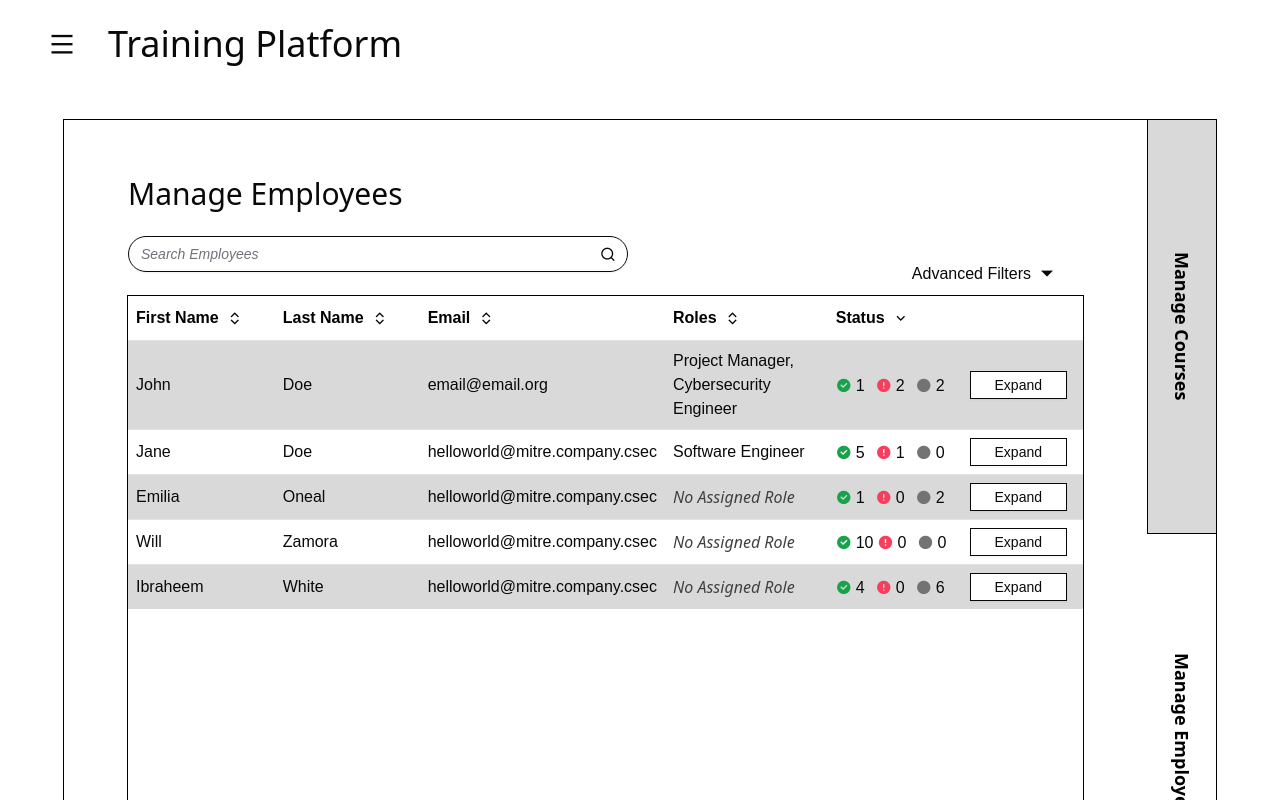
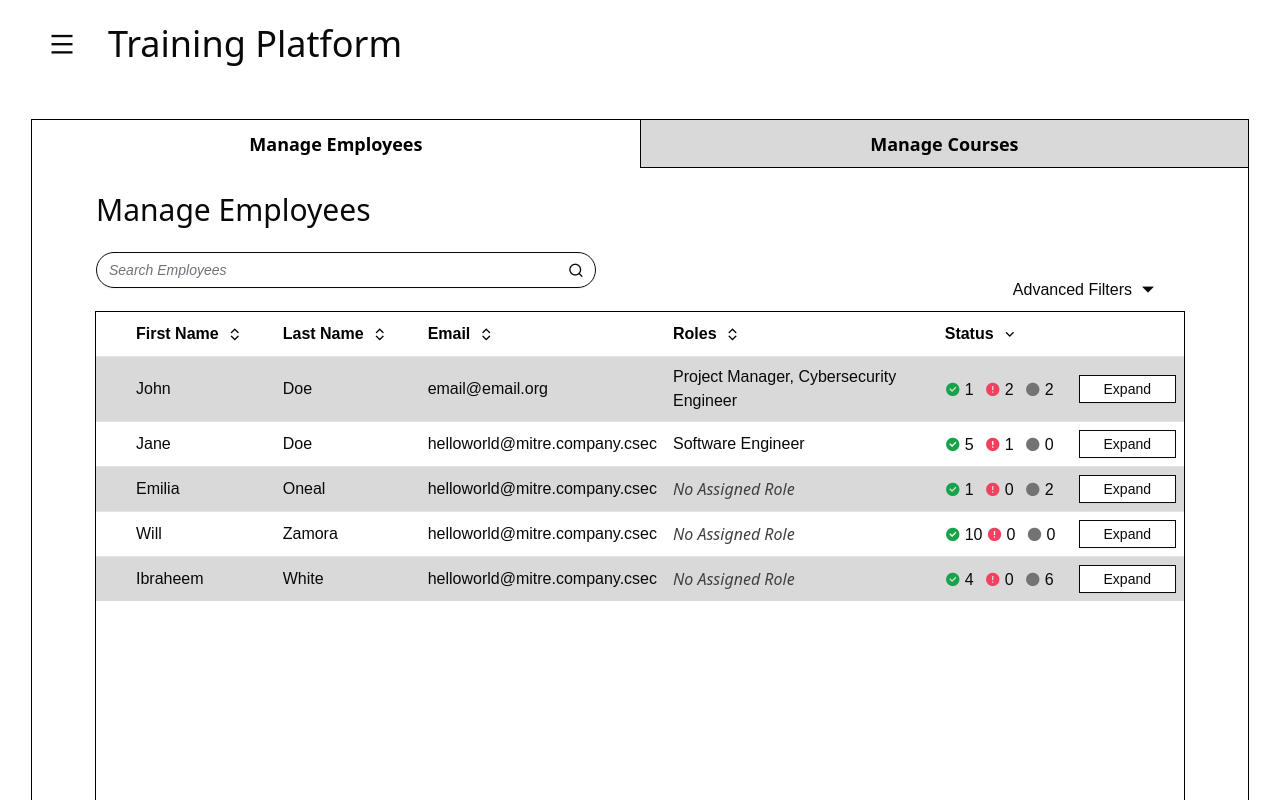
Before and after one commit to MITRE-ADC/training-platform, a Next.js app: page /admin/dashboard in a window 1280 px wide. Shown: the top 800 px of the page. Built offline with nearby package versions, Linux system fonts and the light colour scheme.

Commit message:
tabs are now horizontal

```diff
--- a/src/app/admin/dashboard/employeeList.tsx
+++ b/src/app/admin/dashboard/employeeList.tsx
@@ -12,6 +12,10 @@ import {
 import { Text } from "@/components/ui/custom/text";
 
 const columns: ColumnDef<employeeOverview>[] = [
+  {
+    id: "buffer",
+    cell: () => <div className="w-4"></div>,
+  },
   {
     accessorKey: "firstName",
     header: ({ column }) => (
@@ -59,12 +63,7 @@ const columns: ColumnDef<employeeOverview>[] = [
     id: "expand",
     cell: ({ row }) => {
       const data = getEmployeeData(row.getValue("email"));
-      if (data)
-        return (
-          <div className="flex w-full justify-end pr-2">
-            <EmployeePopup data={data} />
-          </div>
-        );
+      if (data) return <EmployeePopup data={data} />;
       else
         console.error(
           "Unable to find matching employee with email " + row.getValue("email")
--- a/src/app/admin/dashboard/page.tsx
+++ b/src/app/admin/dashboard/page.tsx
@@ -13,14 +13,29 @@ export default function AdminDashBoard() {
       </div>
       <div className="h-8"></div>
       <div className="flex h-[825px] w-screen items-center justify-center">
-        <div className="main-outline flex h-full w-[90vw] justify-center">
+        <div className="main-outline flex h-full w-[95vw] justify-center">
           <Tabs
             defaultValue="employees"
-            orientation="vertical"
-            className="flex h-full w-full justify-between"
+            orientation="horizontal"
+            className="flex h-full w-full flex-col"
           >
-            <TabsContent value="employees" className="w-[95%] flex-grow">
-              <div className="flex h-full w-full flex-col px-16 pb-14 pt-12">
+            <TabsList className="flex h-12 justify-between rounded-none bg-white p-0">
+              <TabsTrigger
+                value="employees"
+                className="h-full w-full rounded-none border-b-[1px] border-black bg-secondary p-0 font-sans text-lg font-bold text-black data-[state=active]:border-b-0 data-[state=active]:bg-white"
+              >
+                Manage Employees
+              </TabsTrigger>
+              <TabsTrigger
+                value="course"
+                className="h-full w-full rounded-none border-b-[1px] border-l-[1px] border-black bg-secondary p-0 font-sans text-lg font-bold text-black data-[state=active]:border-b-0 data-[state=active]:bg-white"
+              >
+                Manage Courses
+              </TabsTrigger>
+            </TabsList>
+            <div className="flex-grow">
+              <TabsContent value="employees" className="h-full">
+                <div className="flex h-full w-full flex-col px-16 pb-14 pt-4">
                   <H2>Manage Employees</H2>
                   <div className="flex justify-between">
                     <div className="relative mb-6 mt-6 w-[500px]">
@@ -40,20 +55,7 @@ export default function AdminDashBoard() {
                 </div>
               </TabsContent>
               <TabsContent value="course"></TabsContent>
-            <TabsList className="flex h-full w-[69px] justify-between rounded-none bg-white p-0 [writing-mode:vertical-lr]">
-              <TabsTrigger
-                value="course"
-                className="h-1/2 w-full rounded-none border-l-[1px] border-black bg-secondary p-0 font-sans text-lg font-bold text-black data-[state=active]:border-l-0 data-[state=active]:bg-white"
-              >
-                Manage Courses
-              </TabsTrigger>
-              <TabsTrigger
-                value="employees"
-                className="h-1/2 w-full rounded-none border-l-[1px] border-t-[1px] border-black bg-secondary p-0 font-sans text-lg font-bold text-black data-[state=active]:border-l-0 data-[state=active]:bg-white"
-              >
-                Manage Employees
-              </TabsTrigger>
-            </TabsList>
+            </div>
           </Tabs>
         </div>
       </div>
```
Lines whose indentation alone changed are shown as unchanged.
